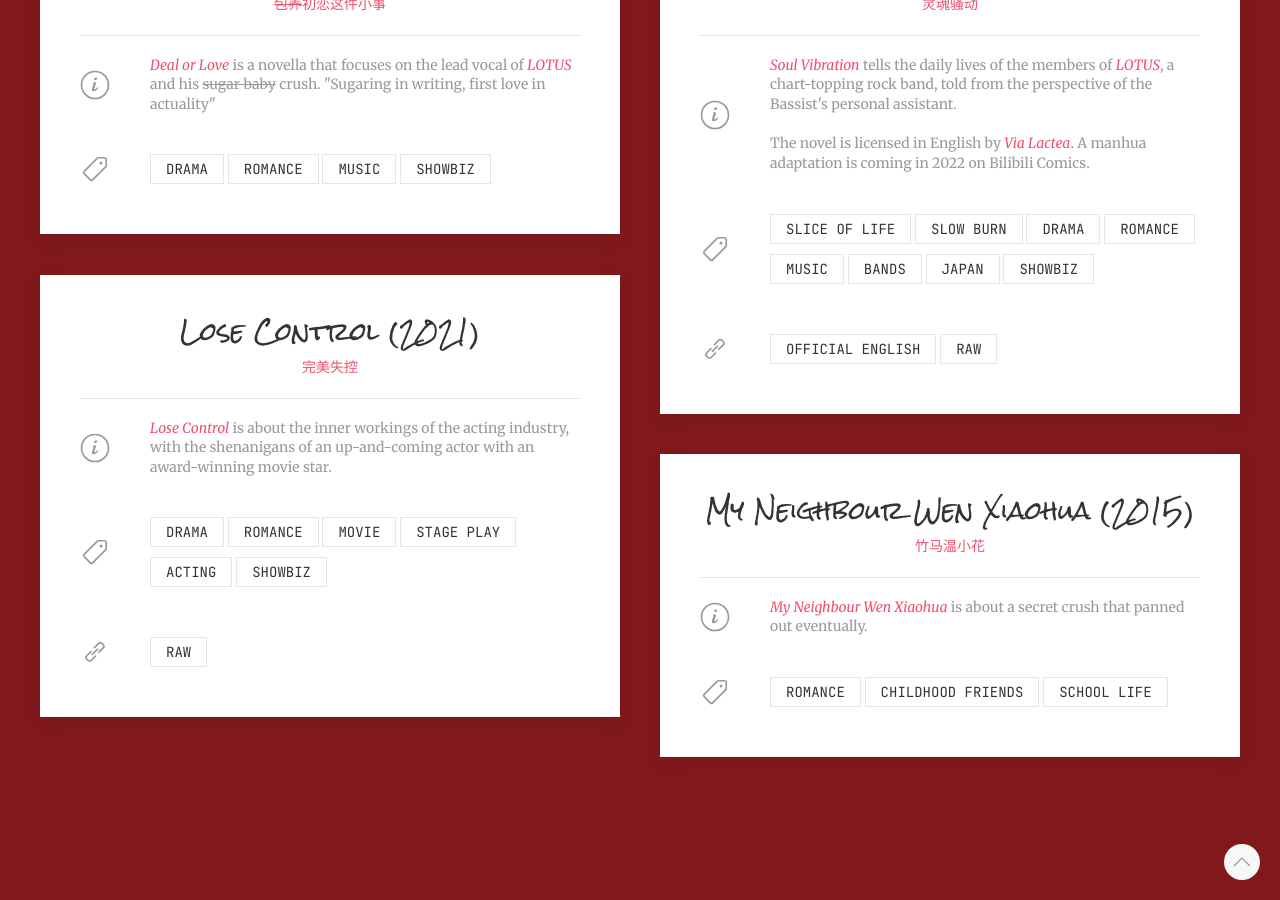
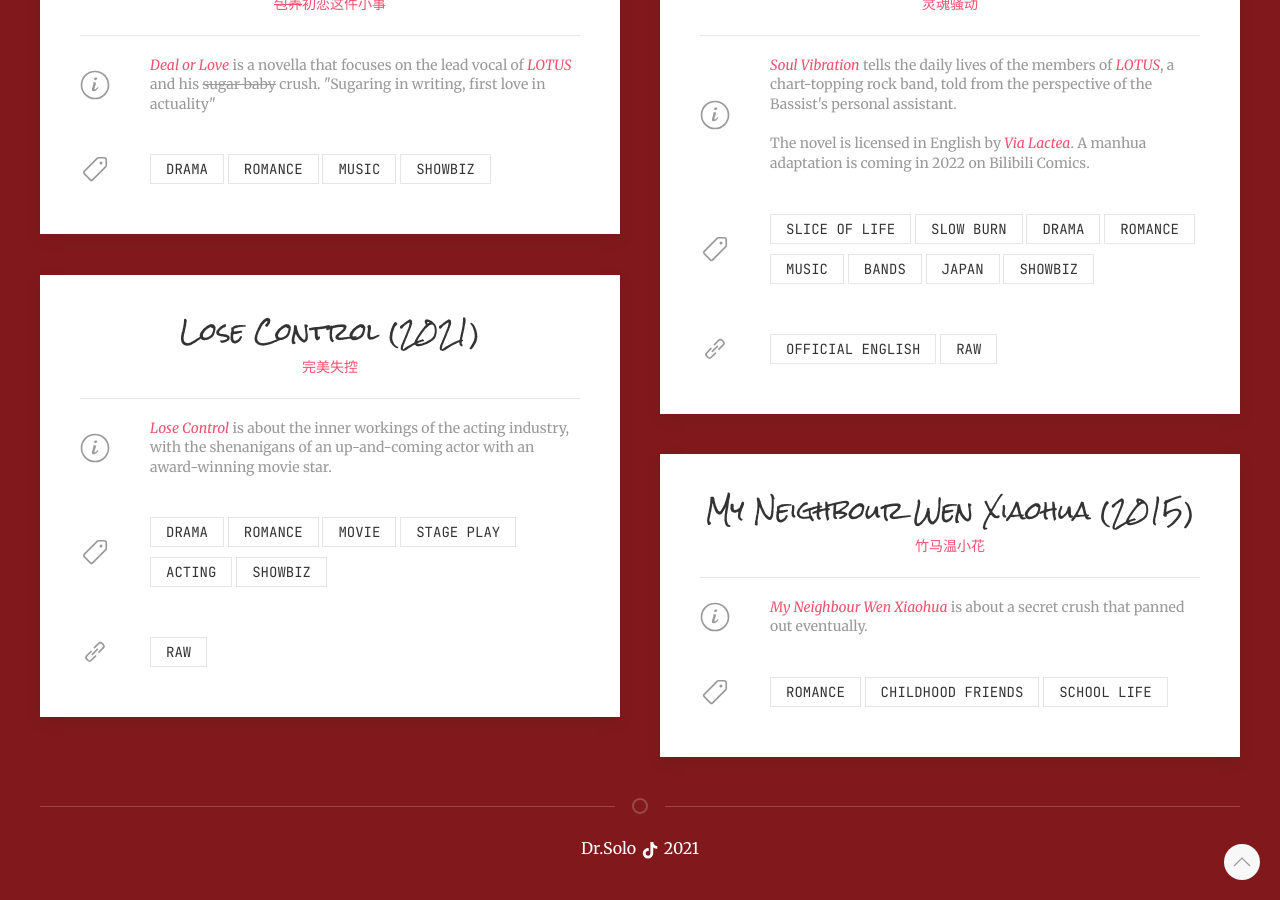
Before and after one commit to Solo-Universe/Solo-Universe.github.io, a Jekyll site: the page built from index.html, in a window 1280 px wide and 900 px high, scrolled down 4886 px. Built offline with Jekyll 4.4.1, drawn with Linux system fonts in a browser that asks for light colours; nearby versions of some CDN libraries; some web fonts are replaced.

Commit message:
Clean up index page
Added NU link to Stargazing

```diff
--- a/_includes/head.html
+++ b/_includes/head.html
@@ -26,7 +26,6 @@
 	<link rel="icon" type="image/png" sizes="16x16" href="/favicon-16x16.png">
 	<link rel="manifest" href="/site.webmanifest">
 
-
 	<!-- UIkit CSS -->
 	<link rel="stylesheet" href="https://cdn.jsdelivr.net/npm/uikit@3.9.4/dist/css/uikit.min.css" />
 	<link rel="stylesheet" type="text/css" href="{{"assets/css/base.css" | relative_url }}">
--- /dev/null
+++ b/_layouts/none.html
@@ -0,0 +1 @@
+{{ content }}
--- a/index.html
+++ b/index.html
@@ -1,9 +1,24 @@
+---
+layout: none
+---
 <!DOCTYPE html>
 <html>
 <head>
 	<meta charset="utf-8">
 	<meta name="viewport" content="width=device-width, initial-scale=1">
-	<title>Solo Universe</title>
+	<title>Solo Universe by Dr.Solo</title>
+
+	<!-- Meta Descriptions -->
+	<meta property="og:type" content="website">
+	<meta property="og:url" content="https://Solo-Universe.github.io/">
+	<meta property="og:title" content="{% if page.title %}{{ series_name | escape }} - {{ page.title | escape }}{% else %}Solo Universe by Dr.Solo{% endif %}">
+	<meta property="og:description" content="A series of Danmei stories set in the same universe.">
+	<meta property="og:site_name" content="Solo Universe">
+	<meta property="og:image" content="https://Solo-Universe.github.io/assets/img/banner.jpg">
+	<meta name="theme-color" content="#314C5D">
+
+	<meta name="twitter:card" content="summary_large_image">
+	<link type="application/json+oembed" href="/oembed.json" />
 
 	<link rel="apple-touch-icon" sizes="180x180" href="/apple-touch-icon.png">
 	<link rel="icon" type="image/png" sizes="32x32" href="/favicon-32x32.png">
@@ -417,7 +432,7 @@
 			            	</div>
 			            	<div class="uk-width-expand overlay-blend">
 			            		<a class="uk-label" href="#" target="_blank">Manga Updates</a>
-			            		<a class="uk-label" href="#" target="_blank">Novel Updates</a>
+			            		<a class="uk-label" href="https://www.novelupdates.com/series/stargazing-with-you/" target="_blank">Novel Updates</a>
 			            		<a class="uk-label" href="https://manga.bilibili.com/detail/mc30550" target="_blank">Manhua Raw</a>
 			            		<a class="uk-label" href="https://www.gongzicp.com/novel-243489.html" target="_blank">Novel Raw</a>
 			            	</div>
@@ -598,6 +613,16 @@
 		</div>
 	</div>
 </div>
+
+<footer class="uk-container uk-padding uk-light uk-text-center">
+	<div>
+		<hr class="uk-divider-icon">
+	</div>
+	<a class="" href="{{"/" | relative_url }}">
+		<div class="uk-margin-top">Dr.Solo <span uk-icon="icon: tiktok"></span> {{ 'now' | date: "%Y" }}</div>
+	</a>
+</footer>
+
 <div class="uk-position-bottom-right uk-margin uk-margin-right uk-position-fixed">
 	<a href="#" class="uk-icon-button overlay-blend" uk-totop uk-scroll></a>
 </div>
```
